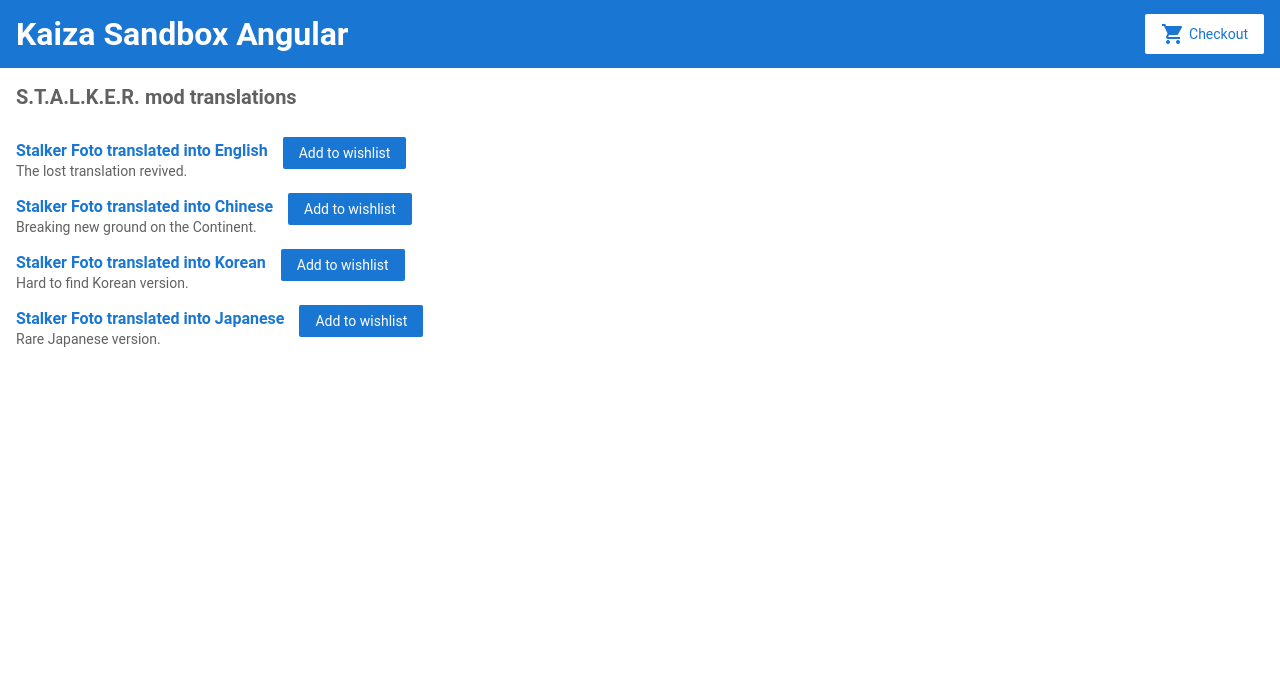
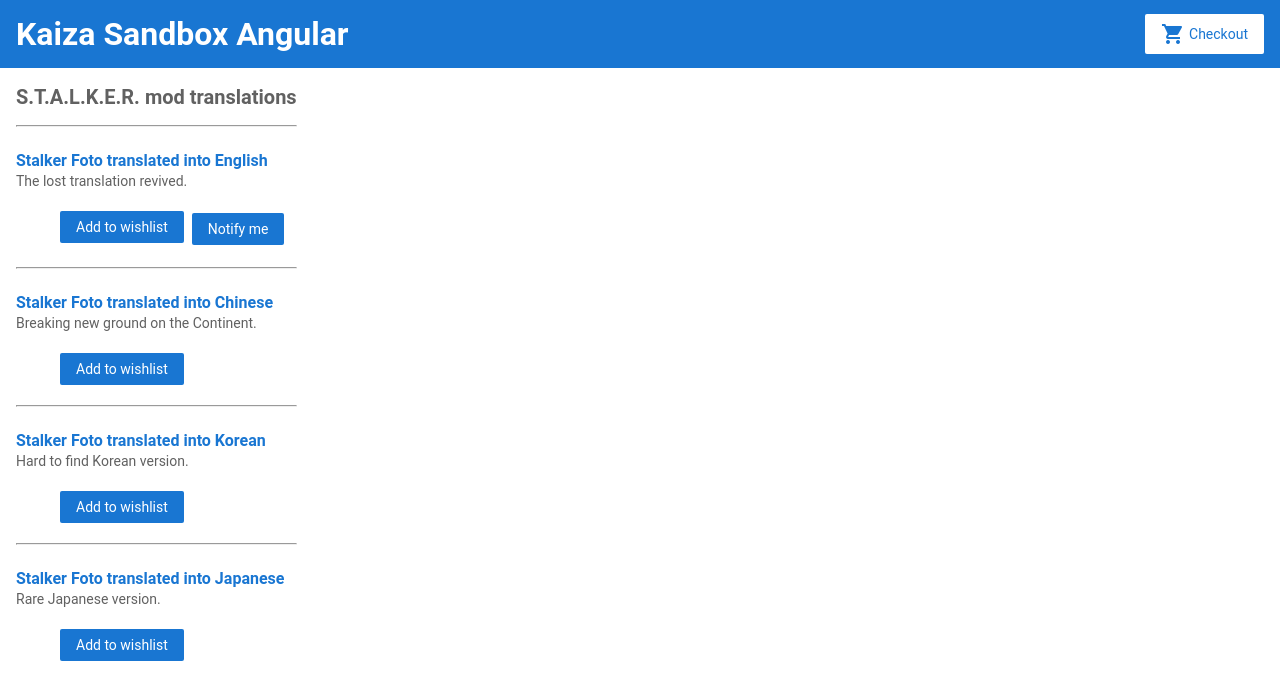
Before and after one commit to BruceMcNeil/angular-ekpzoa-jbkagj, an Angular app: page / in a window 1280 px wide. Shown: the top 700 px of the page. Built offline with nearby package versions, Linux system fonts and the light colour scheme.

Commit message:
5 files modified, 4 added

```diff
--- a/src/app/app.module.ts
+++ b/src/app/app.module.ts
@@ -6,6 +6,7 @@
 import { AppComponent } from './app.component';
 import { TopBarComponent } from './top-bar/top-bar.component';
 import { ProductListComponent } from './product-list/product-list.component';
+import { ProductAlertsComponent } from './product-alerts/product-alerts.component';
 
 @NgModule({
   imports: [
@@ -18,7 +19,8 @@
   declarations: [
     AppComponent,
     TopBarComponent,
-    ProductListComponent
+    ProductListComponent,
+    ProductAlertsComponent
   ],
   bootstrap: [
     AppComponent
--- /dev/null
+++ b/src/app/product-alerts/product-alerts.component.html
@@ -0,0 +1,3 @@
+<p *ngIf="product && product.price > 700">
+  <button type="button" (click)="notify.emit()">Notify me</button>
+</p>
--- /dev/null
+++ b/src/app/product-alerts/product-alerts.component.ts
@@ -0,0 +1,15 @@
+import { Component, OnInit, Input, Output, EventEmitter } from '@angular/core';
+import { Product } from '../products';
+
+@Component({
+  selector: 'app-product-alerts',
+  templateUrl: './product-alerts.component.html',
+  styleUrls: ['./product-alerts.component.css'],
+})
+export class ProductAlertsComponent implements OnInit {
+  @Input() product!: Product;
+  @Output() notify = new EventEmitter();
+  constructor() {}
+
+  ngOnInit(): void {}
+}
--- a/src/app/product-list/product-list.component.css
+++ b/src/app/product-list/product-list.component.css
@@ -1,7 +1,10 @@
-
-
 /*
 Copyright Google LLC. All Rights Reserved.
 Use of this source code is governed by an MIT-style license that
 can be found in the LICENSE file at https://angular.io/license
 */
+
+li {
+  display: inline;
+  padding: 4px;
+}
--- a/src/app/product-list/product-list.component.html
+++ b/src/app/product-list/product-list.component.html
@@ -1,5 +1,6 @@
 <h2>S.T.A.L.K.E.R. mod translations</h2>
 <div *ngFor="let product of products">
+  <hr />
   <div style="display: inline-block; vertical-align: middle;">
     <h3>
       <a [title]="product.description + ': click for details'">
@@ -10,12 +11,17 @@
       {{ product.description }}
     </p>
   </div>
-  <button
-    (click)="addToWishlist()"
-    style="margin-left: 15px; vertical-align: middle;"
-  >
-    Add to wishlist
-  </button>
+  <ul style="display: flex;">
+    <li>
+      <button (click)="addToWishlist()">Add to wishlist</button>
+    </li>
+    <li>
+      <app-product-alerts
+        [product]="product"
+        (notify)="onNotify()"
+      ></app-product-alerts>
+    </li>
+  </ul>
 </div>
 <!--
 Copyright Google LLC. All Rights Reserved.
--- a/src/app/product-list/product-list.component.ts
+++ b/src/app/product-list/product-list.component.ts
@@ -14,6 +14,10 @@
     window.alert('Shared!');
   }
 
+  onNotify() {
+    window.alert('You will be notified when the product goes on sale');
+  }
+
   addToWishlist() {
     window.alert('Added to your wishlist!');
   }
```
Also changed, not shown: tsconfig.json (+9 -14 lines), src/app/product-alerts/product-alerts.component.css (added), 1 other file (tests, documents, lock files or other folders).
